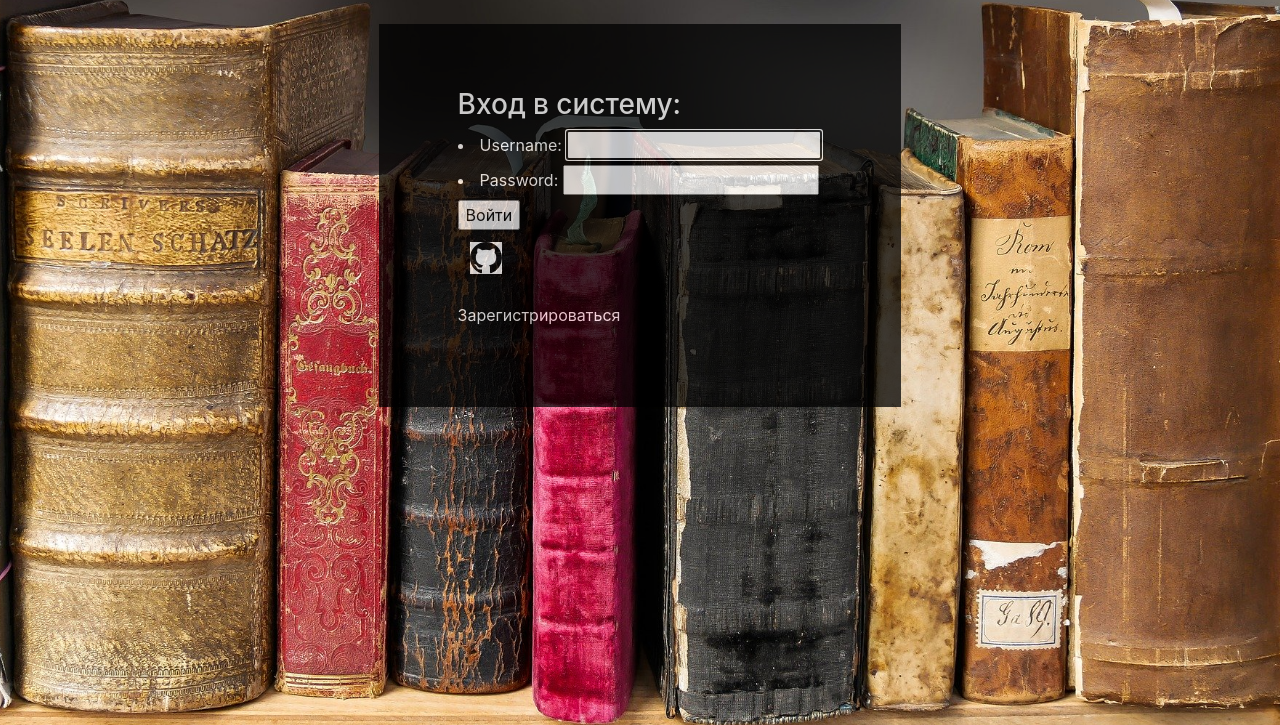
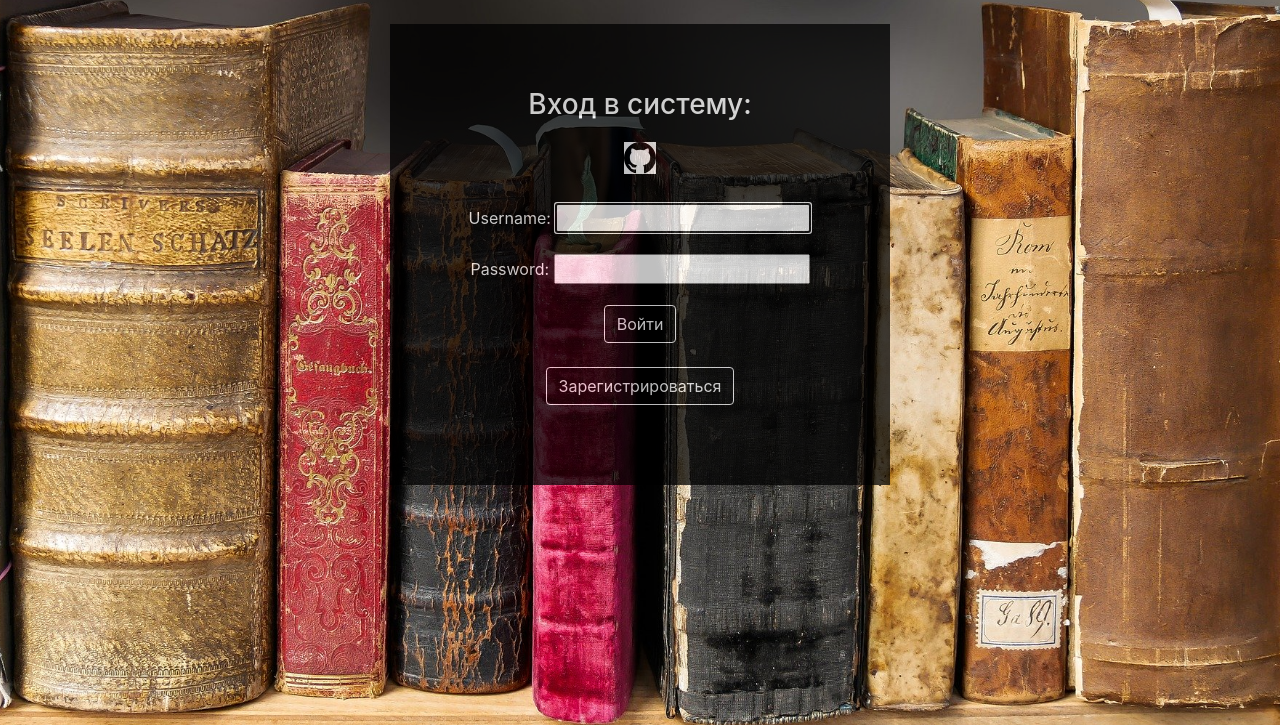
Before and after one commit to scherbininvladimir/HomeLibrary, a Django app: page /login/ in a window 1280 px wide. Shown: the part 56-781 px from the top of the page. Run offline with Django 3.2, Linux system fonts and the light colour scheme; some libraries are stand-ins or nearby versions.

Commit message:
оформление

```diff
--- a/p_library/static/css/style.css
+++ b/p_library/static/css/style.css
@@ -24,5 +24,6 @@ td {
 }
 
 .wrapper {
+  text-align: center;
   padding: 5vw;
 }
--- a/p_library/templates/login.html
+++ b/p_library/templates/login.html
@@ -4,14 +4,14 @@
 
 <div class="wrapper">
     <h3>Вход в систему:</h3>
-
+    <p><a href="/accounts/github/login/?process=login"><svg style="background-color: white; margin:1vw; justify-self: center;" class="octicon octicon-mark-github v-align-middle" height="32" viewBox="0 0 16 16" version="1.1" width="32" aria-hidden="true"><path fill-rule="evenodd" d="M8 0C3.58 0 0 3.58 0 8c0 3.54 2.29 6.53 5.47 7.59.4.07.55-.17.55-.38 0-.19-.01-.82-.01-1.49-2.01.37-2.53-.49-2.69-.94-.09-.23-.48-.94-.82-1.13-.28-.15-.68-.52-.01-.53.63-.01 1.08.58 1.23.82.72 1.21 1.87.87 2.33.66.07-.52.28-.87.51-1.07-1.78-.2-3.64-.89-3.64-3.95 0-.87.31-1.59.82-2.15-.08-.2-.36-1.02.08-2.12 0 0 .67-.21 2.2.82.64-.18 1.32-.27 2-.27.68 0 1.36.09 2 .27 1.53-1.04 2.2-.82 2.2-.82.44 1.1.16 1.92.08 2.12.51.56.82 1.27.82 2.15 0 3.07-1.87 3.75-3.65 3.95.29.25.54.73.54 1.48 0 1.07-.01 1.93-.01 2.2 0 .21.15.46.55.38A8.013 8.013 0 0016 8c0-4.42-3.58-8-8-8z"></path></svg></a></p>
     <form method="post">
         {% csrf_token %}
-        {{ form.as_ul }}
-        <input type="submit" value="Войти">
+        {{ form.as_p }}
+        <input class="btn btn-outline-light" type="submit" value="Войти">
     </form>
-    <p><a href="/accounts/github/login/?process=login"><svg style="background-color: white; margin:1vw;" class="octicon octicon-mark-github v-align-middle" height="32" viewBox="0 0 16 16" version="1.1" width="32" aria-hidden="true"><path fill-rule="evenodd" d="M8 0C3.58 0 0 3.58 0 8c0 3.54 2.29 6.53 5.47 7.59.4.07.55-.17.55-.38 0-.19-.01-.82-.01-1.49-2.01.37-2.53-.49-2.69-.94-.09-.23-.48-.94-.82-1.13-.28-.15-.68-.52-.01-.53.63-.01 1.08.58 1.23.82.72 1.21 1.87.87 2.33.66.07-.52.28-.87.51-1.07-1.78-.2-3.64-.89-3.64-3.95 0-.87.31-1.59.82-2.15-.08-.2-.36-1.02.08-2.12 0 0 .67-.21 2.2.82.64-.18 1.32-.27 2-.27.68 0 1.36.09 2 .27 1.53-1.04 2.2-.82 2.2-.82.44 1.1.16 1.92.08 2.12.51.56.82 1.27.82 2.15 0 3.07-1.87 3.75-3.65 3.95.29.25.54.73.54 1.48 0 1.07-.01 1.93-.01 2.2 0 .21.15.46.55.38A8.013 8.013 0 0016 8c0-4.42-3.58-8-8-8z"></path></svg></a></p>
-    <p><a style="color: white; text-decoration: none;" href="/register">Зарегистрироваться</a></p>
+    <br>
+    <p><a class="btn btn-outline-light" href="/register">Зарегистрироваться</a></p>
 
 </div>
 
--- a/p_library/templates/register.html
+++ b/p_library/templates/register.html
@@ -2,11 +2,11 @@
 
 {% block content_1 %}
 
-<div class="wrapper">
+<div class="wrapper" style="text-align: left;">
     <form method="post">
         {% csrf_token %}
-          {{ form.as_ul }}
-          <input type="submit" value="Зарегистрироваться">
+          {{ form.as_p }}
+          <input class="btn btn-outline-light" type="submit" value="Зарегистрироваться">
     </form>
 </div>
 
--- a/p_library/views.py
+++ b/p_library/views.py
@@ -35,7 +35,7 @@ def redactions(request):
 def index(request):
     template = loader.get_template('index.html')
     books_count = Book.objects.all().count()
-    books = Book.objects.all()
+    books = Book.objects.all().order_by('title')
     biblio_data = {
         "books_count": books_count,
         "books": books,
@@ -132,7 +132,7 @@ def books_authors_create_many(request):
 
 def lended_books(request):
     template = loader.get_template('lended_books.html')
-    books = Book.objects.all()
+    books = Book.objects.all().order_by('title')
     mates = Mate.objects.all()
     biblio_data = {
         "books": books,
```
